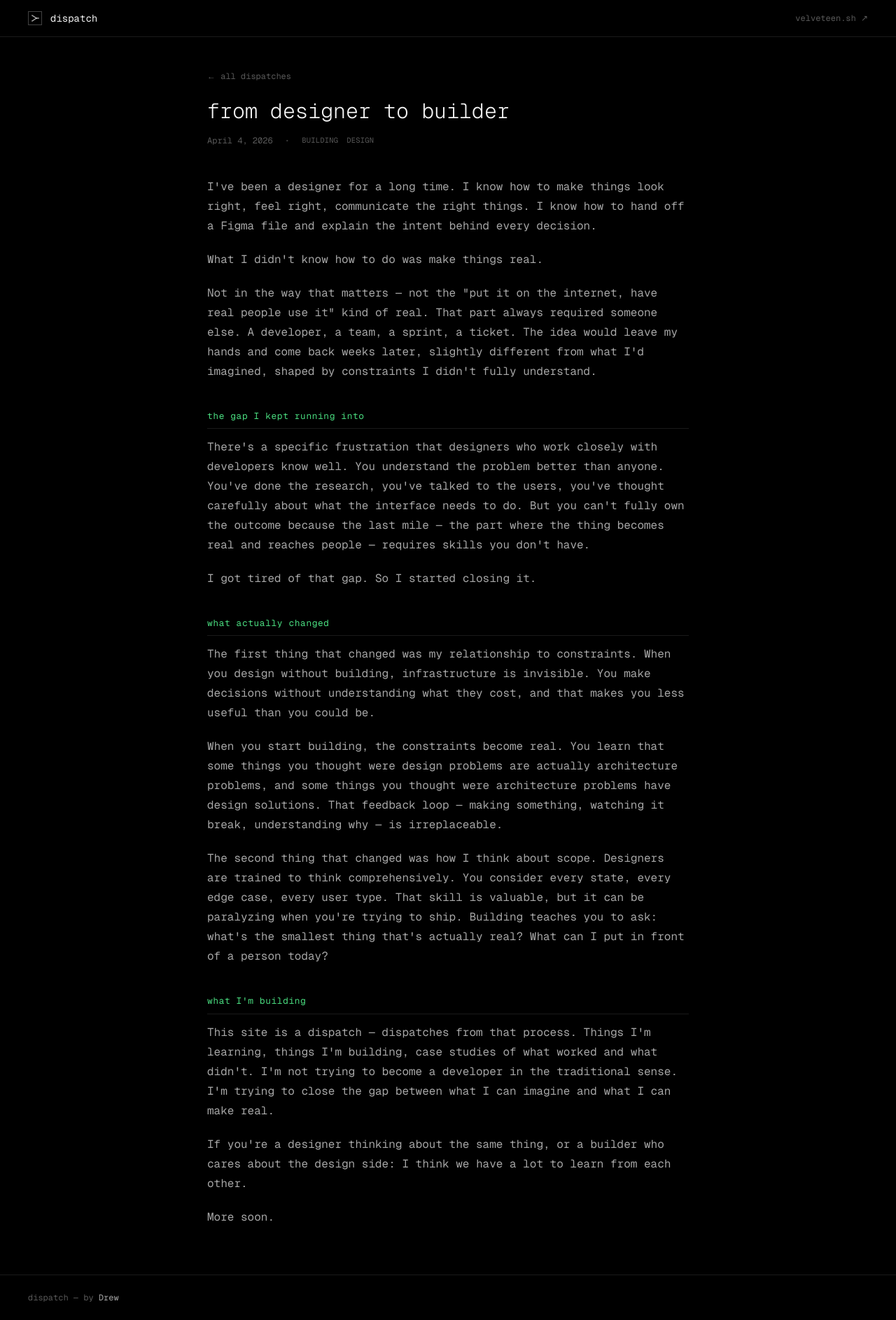
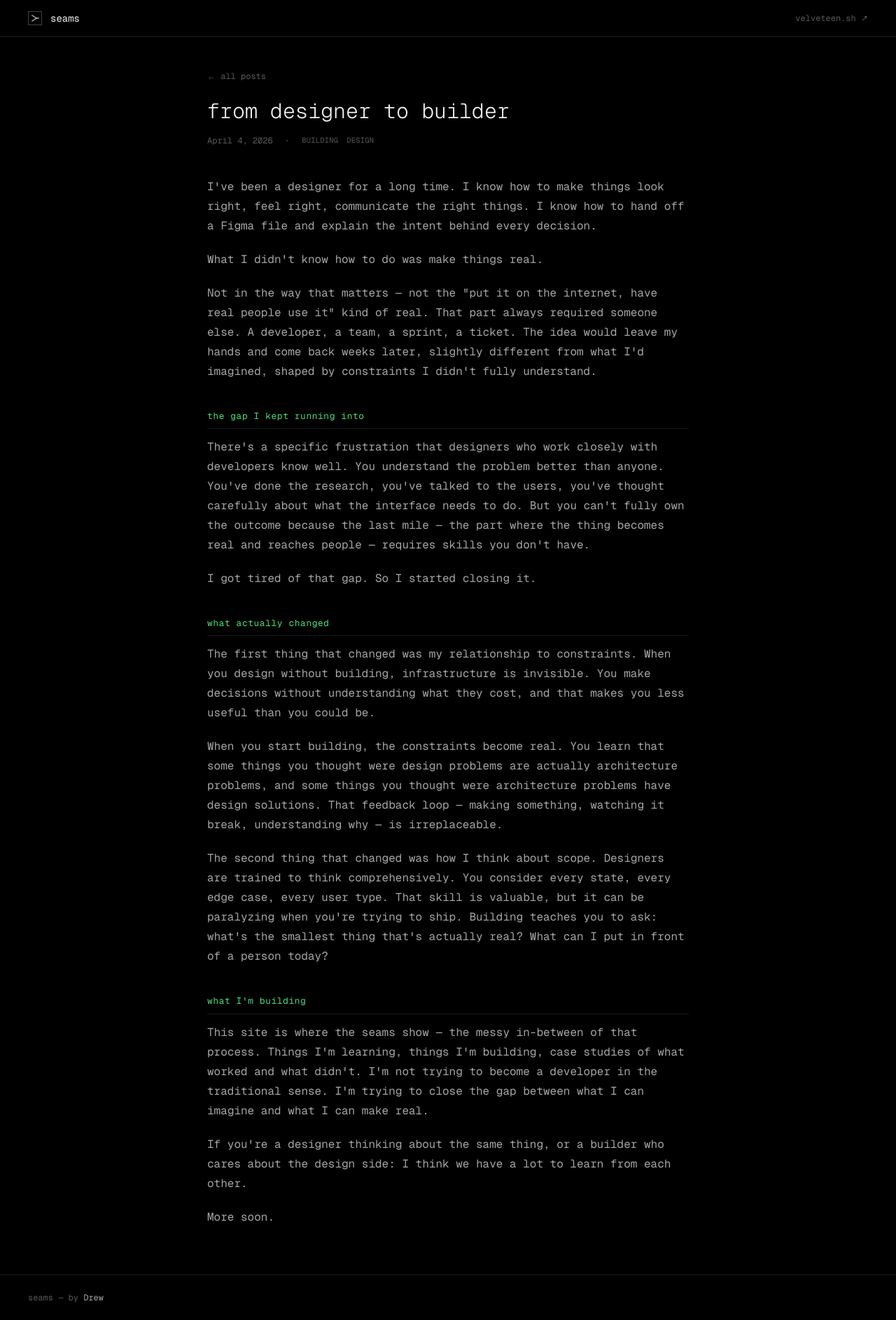
Before and after one commit to Mountain-Dr3w/seams, a Next.js app: page /from-designer-to-builder in a window 1280 px wide. Shown: the whole page at 70% size. Built offline with nearby package versions, Linux system fonts and the light colour scheme.

Commit message:
rename dispatch to seams
Rebrand the project from Dispatch to Seams across all user-facing text, metadata, component names, and package.json. GitHub repo already renamed.

```diff
--- a/app/[slug]/page.tsx
+++ b/app/[slug]/page.tsx
@@ -17,7 +17,7 @@ export async function generateMetadata({
   const post = getPost(slug);
   if (!post) return {};
   return {
-    title: `${post.title} — dispatch`,
+    title: `${post.title} — seams`,
     description: post.description,
     openGraph: {
       title: post.title,
@@ -44,7 +44,7 @@ export default async function PostPage({
           href="/"
           className="font-mono text-xs text-[var(--text-muted)] hover:text-[var(--text-secondary)] transition-colors mb-6 block"
         >
-          ← all dispatches
+          ← all posts
         </Link>
         <h1 className="font-mono text-2xl sm:text-3xl font-light text-[var(--text-primary)] mb-3">
           {post.title}
--- a/app/layout.tsx
+++ b/app/layout.tsx
@@ -9,10 +9,10 @@ const geistMono = Geist_Mono({
 });
 
 export const metadata: Metadata = {
-  title: "dispatch",
+  title: "seams",
   description: "Thoughts and case studies from Drew — designer turning full-stack builder.",
   openGraph: {
-    siteName: "dispatch",
+    siteName: "seams",
     type: "website",
   },
 };
@@ -27,9 +27,9 @@ export default function RootLayout({
       <body className="min-h-full flex flex-col bg-[var(--bg)]">
         <header className="border-b border-[var(--border)] px-6 sm:px-10 py-4 flex items-center justify-between">
           <Link href="/" className="flex items-center gap-3 group">
-            <DispatchMark />
+            <SeamsMark />
             <span className="font-mono text-sm text-[var(--text-primary)] group-hover:text-[var(--accent)] transition-colors">
-              dispatch
+              seams
             </span>
           </Link>
           <nav className="flex items-center gap-6">
@@ -48,7 +48,7 @@ export default function RootLayout({
         </main>
         <footer className="border-t border-[var(--border)] px-6 sm:px-10 py-6">
           <p className="font-mono text-xs text-[var(--text-muted)]">
-            dispatch — by{" "}
+            seams — by{" "}
             <a
               href="https://linkedin.com/in/drewux/"
               className="text-[var(--text-secondary)] hover:text-[var(--text-primary)] transition-colors"
@@ -64,7 +64,7 @@ export default function RootLayout({
   );
 }
 
-function DispatchMark() {
+function SeamsMark() {
   return (
     <svg
       width="20"
--- a/app/page.tsx
+++ b/app/page.tsx
@@ -8,7 +8,7 @@ export default function Home() {
     <div>
       <div className="mb-12">
         <h1 className="font-mono text-2xl sm:text-3xl font-light text-[var(--text-primary)] mb-3">
-          dispatch
+          seams
         </h1>
         <p className="font-mono text-sm text-[var(--text-secondary)] leading-relaxed max-w-lg">
           thoughts and case studies from a designer learning to build.
@@ -17,7 +17,7 @@ export default function Home() {
 
       {posts.length === 0 ? (
         <p className="font-mono text-sm text-[var(--text-muted)]">
-          first dispatch incoming_
+          first post incoming_
         </p>
       ) : (
         <div className="space-y-0">
--- a/package.json
+++ b/package.json
@@ -1,5 +1,5 @@
 {
-  "name": "dispatch",
+  "name": "seams",
   "version": "0.1.0",
   "private": true,
   "scripts": {
--- a/posts/from-designer-to-builder.mdx
+++ b/posts/from-designer-to-builder.mdx
@@ -27,7 +27,7 @@ The second thing that changed was how I think about scope. Designers are trained
 
 ## what I'm building
 
-This site is a dispatch — dispatches from that process. Things I'm learning, things I'm building, case studies of what worked and what didn't. I'm not trying to become a developer in the traditional sense. I'm trying to close the gap between what I can imagine and what I can make real.
+This site is where the seams show — the messy in-between of that process. Things I'm learning, things I'm building, case studies of what worked and what didn't. I'm not trying to become a developer in the traditional sense. I'm trying to close the gap between what I can imagine and what I can make real.
 
 If you're a designer thinking about the same thing, or a builder who cares about the design side: I think we have a lot to learn from each other.
 
```
